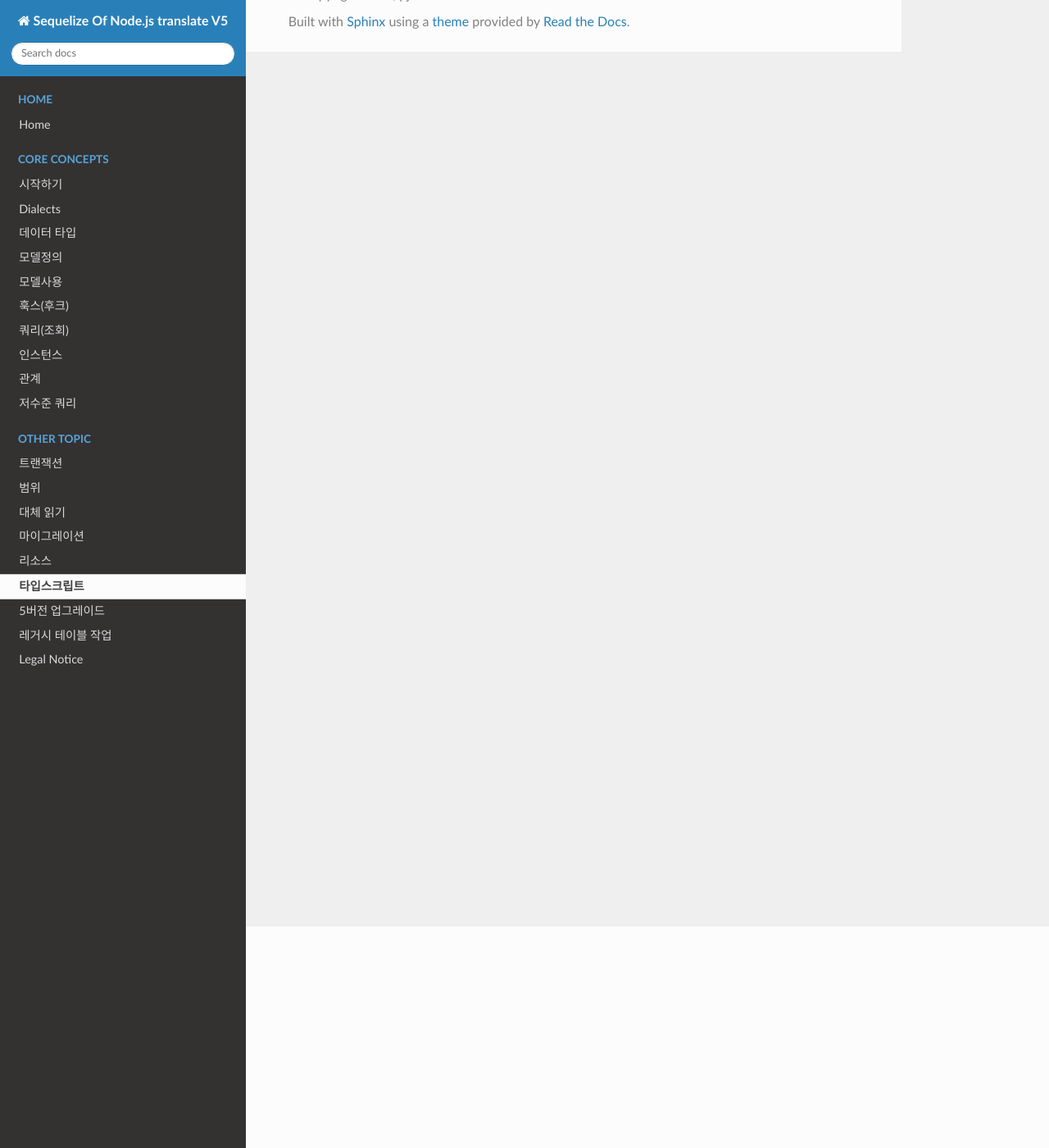
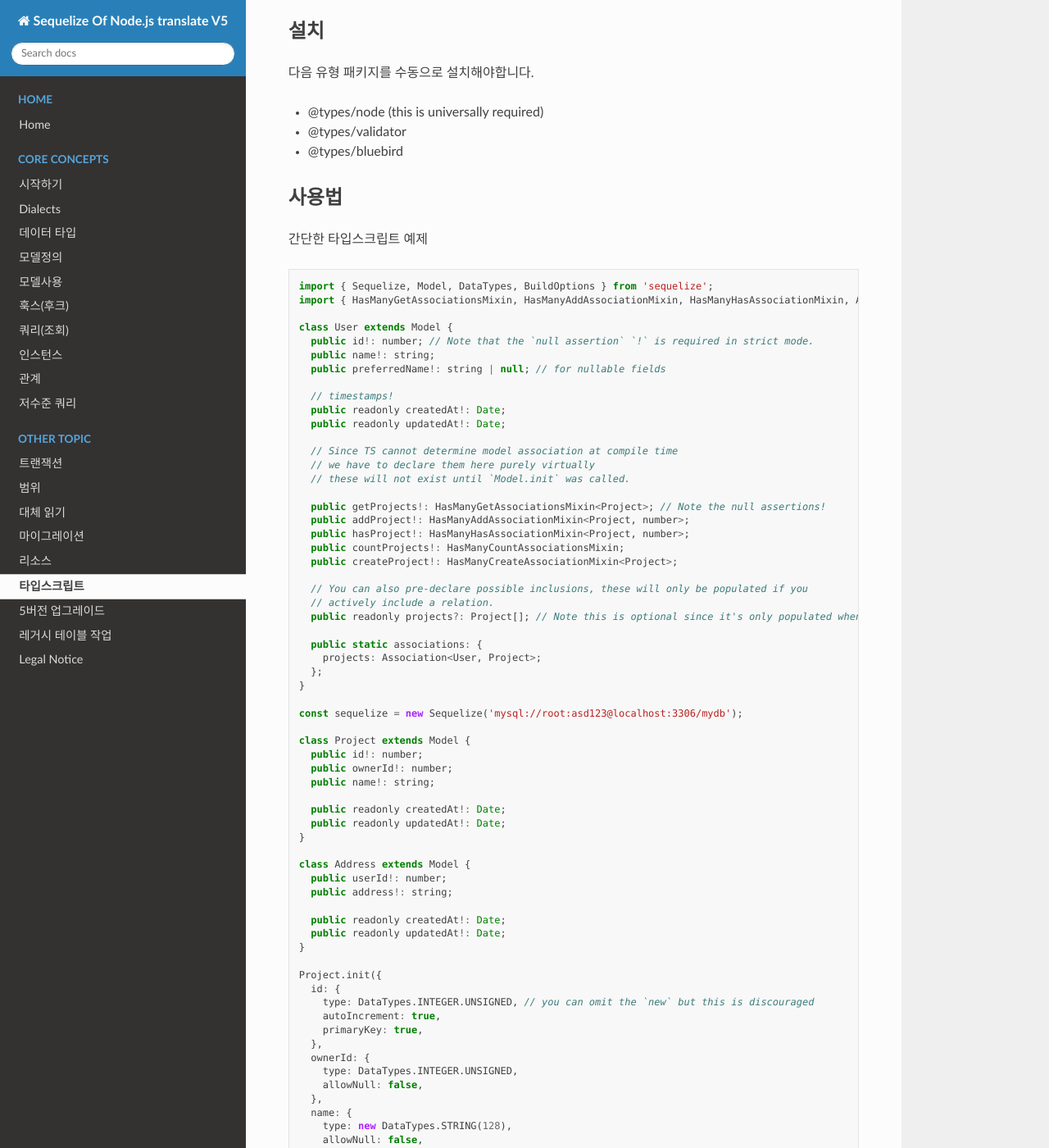
Before and after one commit to pjt3591oo/sequelizejs_translate, a Sphinx documentation site: the page built from docs/source/OtherTopics/TypeScript.md, in a window 1280 px wide and 1400 px high, scrolled down 270 px. Shown: the whole window at 82% size. Built offline with Sphinx 7.4.7 and the Read the Docs theme 2.0.0, drawn with Linux system fonts in a browser that asks for light colours; some of the changed text lies outside the part shown.

Commit message:
typescript를 추가한다

````diff
--- a/docs/source/OtherTopics/TypeScript.md
+++ b/docs/source/OtherTopics/TypeScript.md
@@ -1 +1,184 @@
 # 타입스크립트
+
+v5부터 Sequelize는 고유 한 TypeScript 정의를 제공합니다. TS> = 3.1 만 지원됩니다.
+
+Sequelize는 런타임 속성 할당에 크게 의존하므로 TypeScript는 즉시 유용하지 않습니다. 모델을 실행 가능하게하려면 적절한 양의 수동 형식 선언이 필요합니다.
+
+## 설치
+
+다음 유형 패키지를 수동으로 설치해야합니다.
+
+* @types/node (this is universally required)
+* @types/validator
+* @types/bluebird
+
+## 사용법
+
+간단한 타입스크립트 예제
+
+```js
+import { Sequelize, Model, DataTypes, BuildOptions } from 'sequelize';
+import { HasManyGetAssociationsMixin, HasManyAddAssociationMixin, HasManyHasAssociationMixin, Association, HasManyCountAssociationsMixin, HasManyCreateAssociationMixin } from 'sequelize';
+
+class User extends Model {
+  public id!: number; // Note that the `null assertion` `!` is required in strict mode.
+  public name!: string;
+  public preferredName!: string | null; // for nullable fields
+
+  // timestamps!
+  public readonly createdAt!: Date;
+  public readonly updatedAt!: Date;
+
+  // Since TS cannot determine model association at compile time
+  // we have to declare them here purely virtually
+  // these will not exist until `Model.init` was called.
+
+  public getProjects!: HasManyGetAssociationsMixin<Project>; // Note the null assertions!
+  public addProject!: HasManyAddAssociationMixin<Project, number>;
+  public hasProject!: HasManyHasAssociationMixin<Project, number>;
+  public countProjects!: HasManyCountAssociationsMixin;
+  public createProject!: HasManyCreateAssociationMixin<Project>;
+
+  // You can also pre-declare possible inclusions, these will only be populated if you
+  // actively include a relation.
+  public readonly projects?: Project[]; // Note this is optional since it's only populated when explicitly requested in code
+
+  public static associations: {
+    projects: Association<User, Project>;
+  };
+}
+
+const sequelize = new Sequelize('mysql://root:asd123@localhost:3306/mydb');
+
+class Project extends Model {
+  public id!: number;
+  public ownerId!: number;
+  public name!: string;
+
+  public readonly createdAt!: Date;
+  public readonly updatedAt!: Date;
+}
+
+class Address extends Model {
+  public userId!: number;
+  public address!: string;
+
+  public readonly createdAt!: Date;
+  public readonly updatedAt!: Date;
+}
+
+Project.init({
+  id: {
+    type: DataTypes.INTEGER.UNSIGNED, // you can omit the `new` but this is discouraged
+    autoIncrement: true,
+    primaryKey: true,
+  },
+  ownerId: {
+    type: DataTypes.INTEGER.UNSIGNED,
+    allowNull: false,
+  },
+  name: {
+    type: new DataTypes.STRING(128),
+    allowNull: false,
+  }
+}, {
+  sequelize,
+  tableName: 'projects',
+});
+
+User.init({
+  id: {
+    type: DataTypes.INTEGER.UNSIGNED,
+    autoIncrement: true,
+    primaryKey: true,
+  },
+  name: {
+    type: new DataTypes.STRING(128),
+    allowNull: false,
+  },
+  preferredName: {
+    type: new DataTypes.STRING(128),
+    allowNull: true
+  }
+}, {
+  tableName: 'users',
+  sequelize: sequelize, // this bit is important
+});
+
+Address.init({
+  userId: {
+    type: DataTypes.INTEGER.UNSIGNED,
+  },
+  address: {
+    type: new DataTypes.STRING(128),
+    allowNull: false,
+  }
+}, {
+  tableName: 'address',
+  sequelize: sequelize, // this bit is important
+});
+
+// Here we associate which actually populates out pre-declared `association` static and other methods.
+User.hasMany(Project, {
+  sourceKey: 'id',
+  foreignKey: 'ownerId',
+  as: 'projects' // this determines the name in `associations`!
+});
+
+Address.belongsTo(User, {targetKey: 'id'});
+User.hasOne(Address,{sourceKey: 'id'});
+
+async function stuff() {
+  // Please note that when using async/await you lose the `bluebird` promise context
+  // and you fall back to native
+  const newUser = await User.create({
+    name: 'Johnny',
+    preferredName: 'John',
+  });
+  console.log(newUser.id, newUser.name, newUser.preferredName);
+
+  const project = await newUser.createProject({
+    name: 'first!',
+  });
+
+  const ourUser = await User.findByPk(1, {
+    include: [User.associations.projects],
+    rejectOnEmpty: true, // Specifying true here removes `null` from the return type!
+  });
+  console.log(ourUser.projects![0].name); // Note the `!` null assertion since TS can't know if we included
+                                          // the model or not
+}
+```
+
+## sequelize.define 사용법
+
+TypeScript는 `sequelize.define` 메서드를 사용하여 모델을 정의 할 때 `class` 정의를 생성하는 방법을 모릅니다. 따라서 수동 작업을 수행하고 인터페이스와 형식을 선언하고 결국 `.define` 결과를 정적 형식으로 캐스팅해야합니다.
+
+```js
+// We need to declare an interface for our model that is basically what our class would be
+interface MyModel extends Model {
+  readonly id: number;
+}
+
+// Need to declare the static model so `findOne` etc. use correct types.
+type MyModelStatic = typeof Model & {
+  new (values?: object, options?: BuildOptions): MyModel;
+}
+
+// TS can't derive a proper class definition from a `.define` call, therefor we need to cast here.
+const MyDefineModel = <MyModelStatic>sequelize.define('MyDefineModel', {
+  id: {
+    primaryKey: true,
+    type: DataTypes.INTEGER.UNSIGNED,
+  }
+});
+
+function stuffTwo() {
+  MyDefineModel.findByPk(1, {
+    rejectOnEmpty: true,
+  })
+  .then(myModel => {
+    console.log(myModel.id);
+  });
+}
+```
````
Also changed, not shown: 5 other files.
